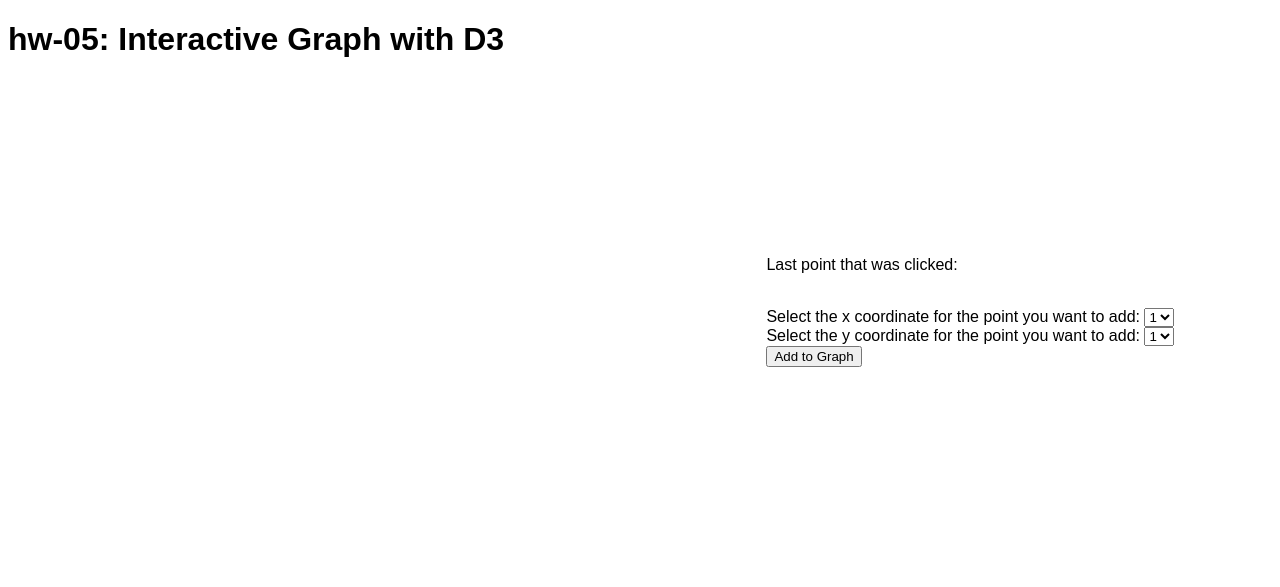
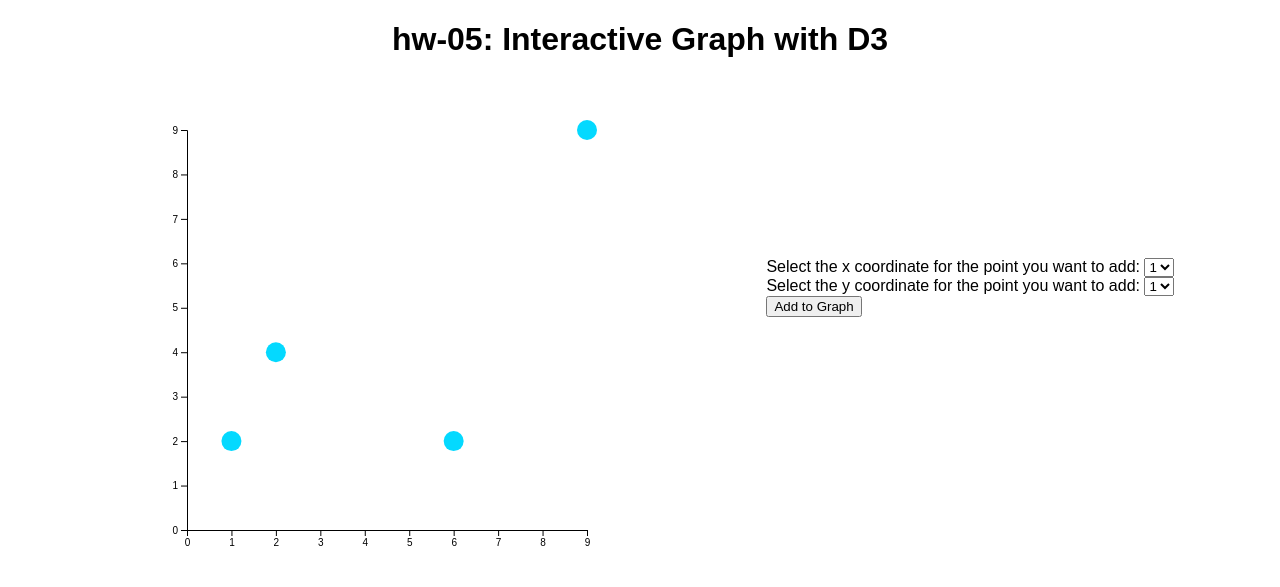
Before and after one commit to DS4200-S23-Class/hw-05-jake-aneek, a plain HTML site: page index.html in a window 1280 px wide. Drawn offline with Linux system fonts and the light colour scheme; files whose address does not match are found by name.

Commit message:
scatter plot

```diff
--- a/index.html
+++ b/index.html
@@ -23,9 +23,7 @@
         <div class="right">
 
 
-            <div id="display-last-click">
-                <p id="coordinates">Last point that was clicked:</p>
-            </div>
+
 
             <br>
 
@@ -64,6 +62,7 @@
             </div>
         </div>
     </div>
+
     <script src='js/script.js'></script>
 </body>
 
--- /dev/null
+++ b/js/script.js
@@ -0,0 +1,47 @@
+// Set up the SVG container
+const svg = d3.select("#scatterplot")
+  .append("svg")
+  .attr("width", 500)
+  .attr("height", 500);
+
+// Load the data from the CSV file
+d3.csv("data/scatter-data.csv").then(function(data) {
+
+  // Define the scales for the x and y axes
+  const xScale = d3.scaleLinear()
+    .domain([0, d3.max(data, d => d.x)])
+    .range([50, 450]);
+
+  const yScale = d3.scaleLinear()
+    .domain([0, d3.max(data, d => d.y)])
+    .range([450, 50]);
+
+  // Create a circle for each data point
+  svg.selectAll("circle")
+    .data(data)
+    .enter()
+    .append("circle")
+        .attr("cx", d => xScale(d.x))
+        .attr("cy", d => yScale(d.y))
+        .attr("r", 10)
+        .attr("class", "point")
+        //https://stackoverflow.com/questions/31381129/assign-new-id-attribute-to-each-element-created
+        .attr("id", d => d.x + "," + d.y)
+        // Onclick: https://stackoverflow.com/questions/22584060/d3js-how-to-toggle-css-class-after-clicking-on-anelement
+        .on("click", function() {
+            d3.select(this).classed("addStroke", !d3.select(this).classed("addStroke"))
+        });
+
+
+    // https://d3-graph-gallery.com/intro_d3js.html
+    const xAxis = d3.axisBottom(xScale);
+    const yAxis = d3.axisLeft(yScale);
+
+    svg.append("g")
+    .attr("transform", "translate(0,450)")
+    .call(xAxis);
+
+    svg.append("g")
+    .attr("transform", "translate(50,0)")
+    .call(yAxis);
+});
--- a/style.css
+++ b/style.css
@@ -1,7 +1,9 @@
-
-/* Set font of website */
 body {
     font-family: Arial;
+}
+
+h1 {
+	text-align: center;
 }
 
 .right {
@@ -15,3 +17,17 @@ body {
 	width: 60%;
     text-align:center;
 }
+
+
+circle {
+	fill: #04d9ff;
+}
+
+circle:hover {
+	fill: goldenrod;
+}
+
+.addStroke {
+	stroke: black;
+	stroke-width: 4px;
+}
```
Also changed, not shown: js/d3.v6.1.1/script.js (deleted), 1 other file.
